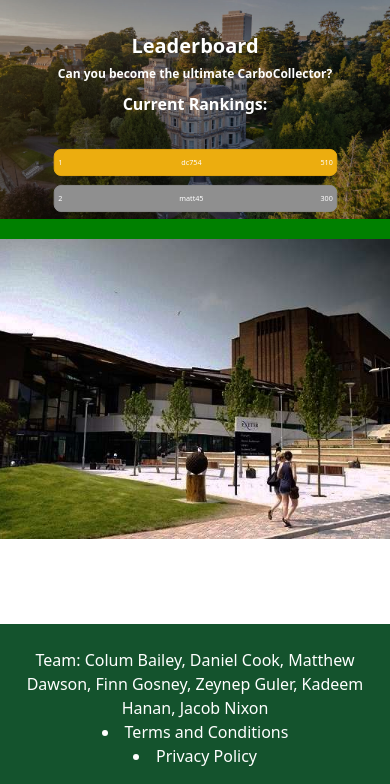
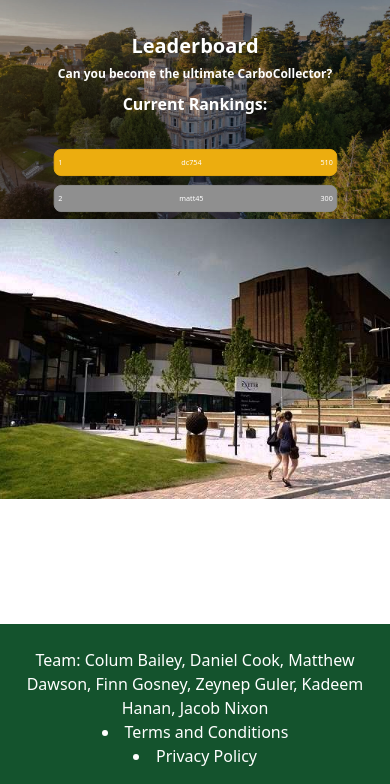
Before and after one commit to FinnGos/Group-Engineering-Project, a Django app: page /leaderboard/ in a window 390 px wide. Shown: the part 60-844 px from the top of the page. Run offline with Django 4.2, Linux system fonts and the light colour scheme; a user stored in the database is signed in; data comes from the database, SQL or seed files in the repository; some libraries are stand-ins or nearby versions.

Commit message:
leaderboard

```diff
--- a/SustainableApplication/static/leaderboard.css
+++ b/SustainableApplication/static/leaderboard.css
@@ -7,6 +7,36 @@
        2px -2px 0 black,
       -2px  2px 0 black,
        2px  2px 0 black;
+}
+@media (max-width: 640px) {
+    .mobile-bg {
+        background-color: transparent !important; /* Remove the green background */
+    }
+
+    .bottom-section {
+        margin-top: -20px; /* Pull the bottom section up */
+        position: relative;
+        z-index: 10;
+    }
+
+    .mobile-bottom-container {
+        margin-top: -50px !important; /* Adjust to remove gap */
+        padding: 0 !important;
+        position: relative;
+        z-index: 10;
+    }
+
+    .mobile-bottom-image {
+        width: 100vw !important;
+        height: auto !important;
+        max-height: none !important;
+        object-fit: cover !important;
+        margin-top: -20px !important; /* Further adjust to remove any potential gaps */
+    }
+
+    .top-section {
+        margin-bottom: -10px !important; /* Reduce any potential spacing */
+    }
 }
 
 /* Image Section */
```
